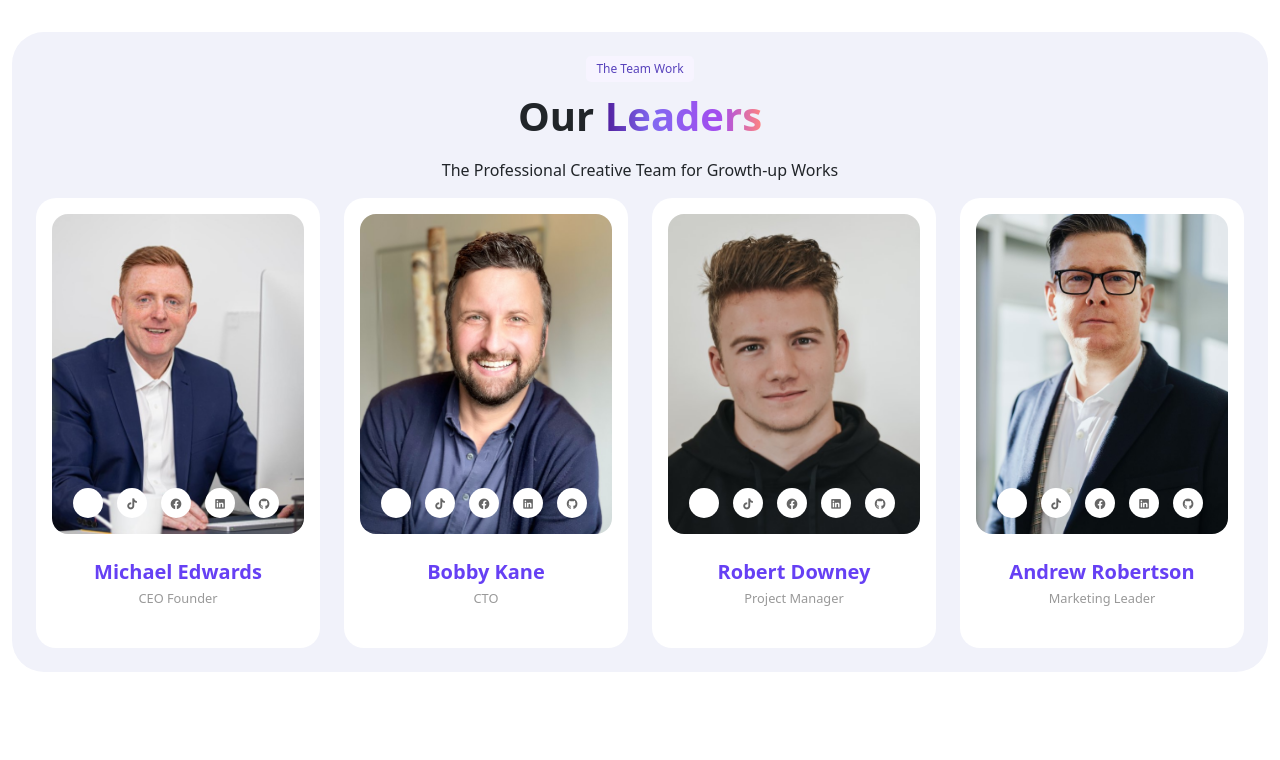
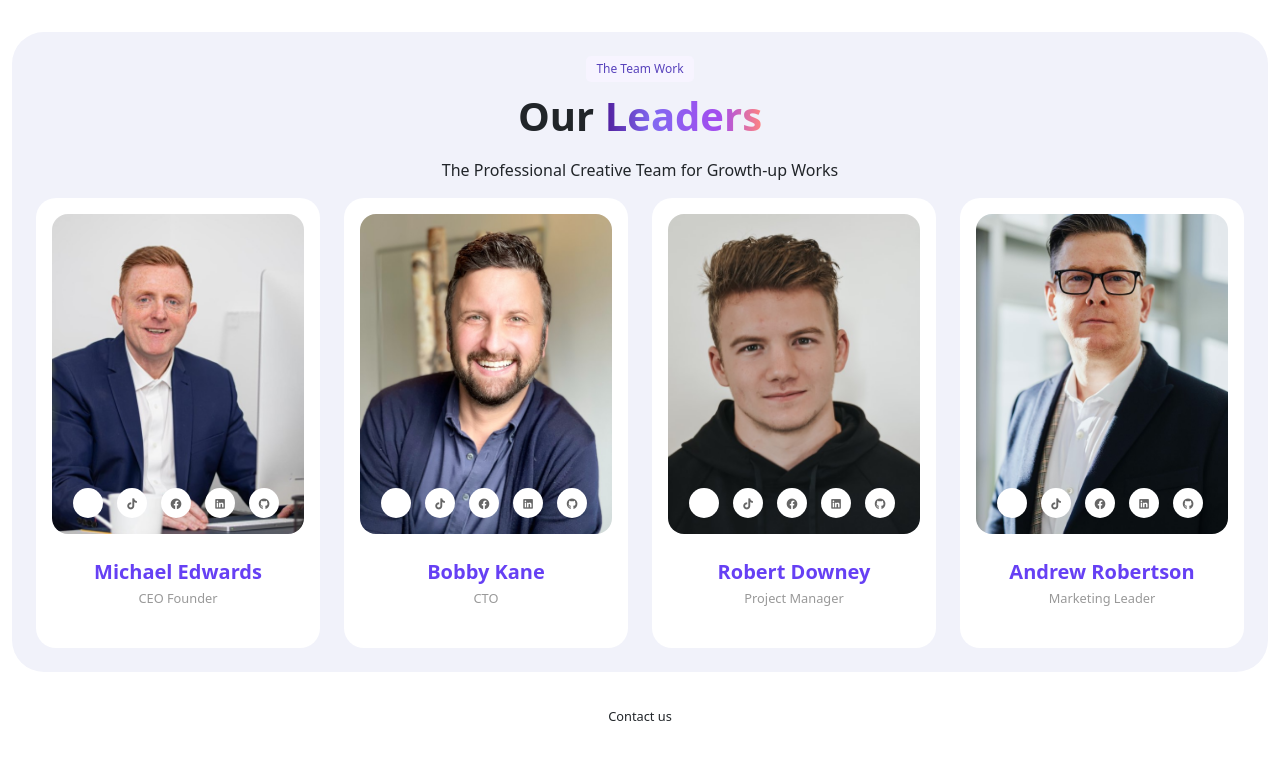
Before and after one commit to mehulrajdev/AboutProject, a React (Vite) app: page / in a window 1280 px wide. Shown: the top 760 px of the page. Built offline with nearby package versions, Linux system fonts and the light colour scheme.

Commit message:
updated ContactPage

```diff
--- a/src/Component/Contact.jsx
+++ b/src/Component/Contact.jsx
@@ -6,7 +6,9 @@ const Contact = () => {
     <div>
       <section className="section-padding">
         <div className="container">
-          <div className="text-center mb-40 style-4"></div>
+          <div className="text-center mb-40 style-4">
+            <small>Contact us</small>
+          </div>
           <div></div>
         </div>
       </section>
```
